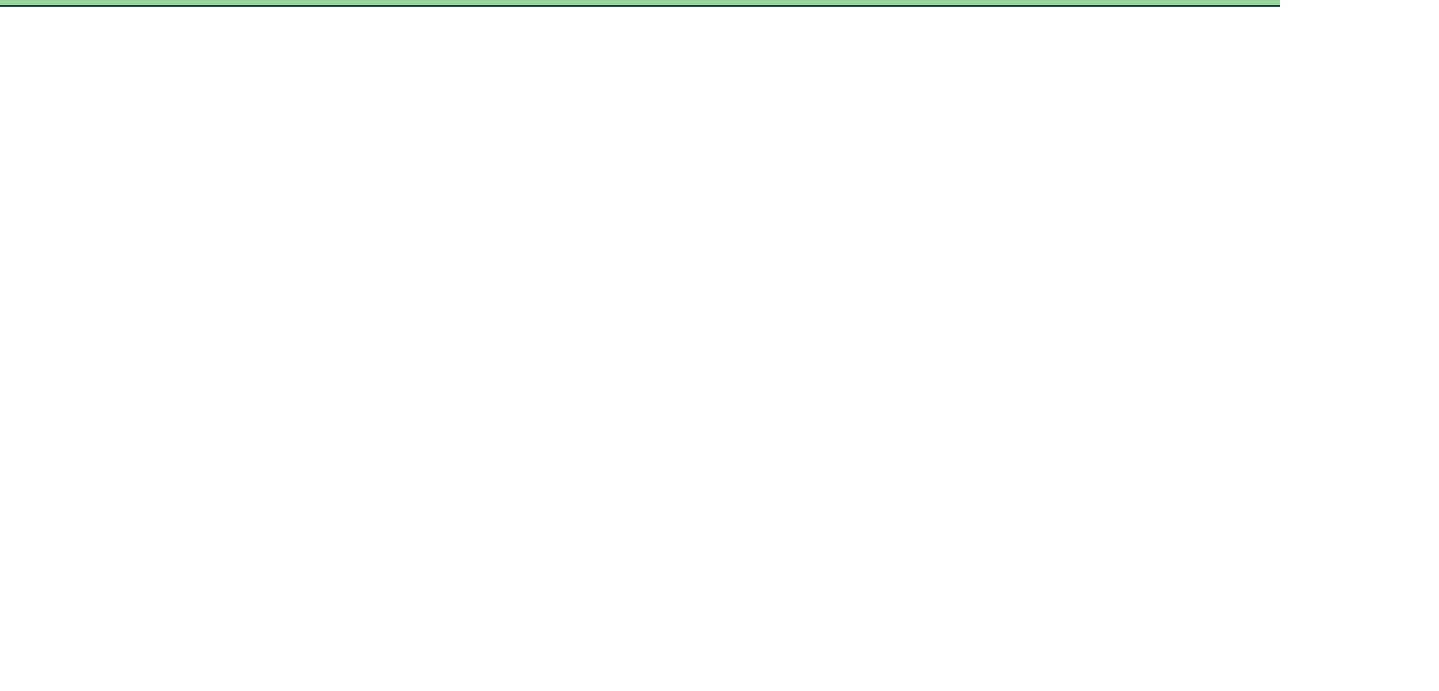
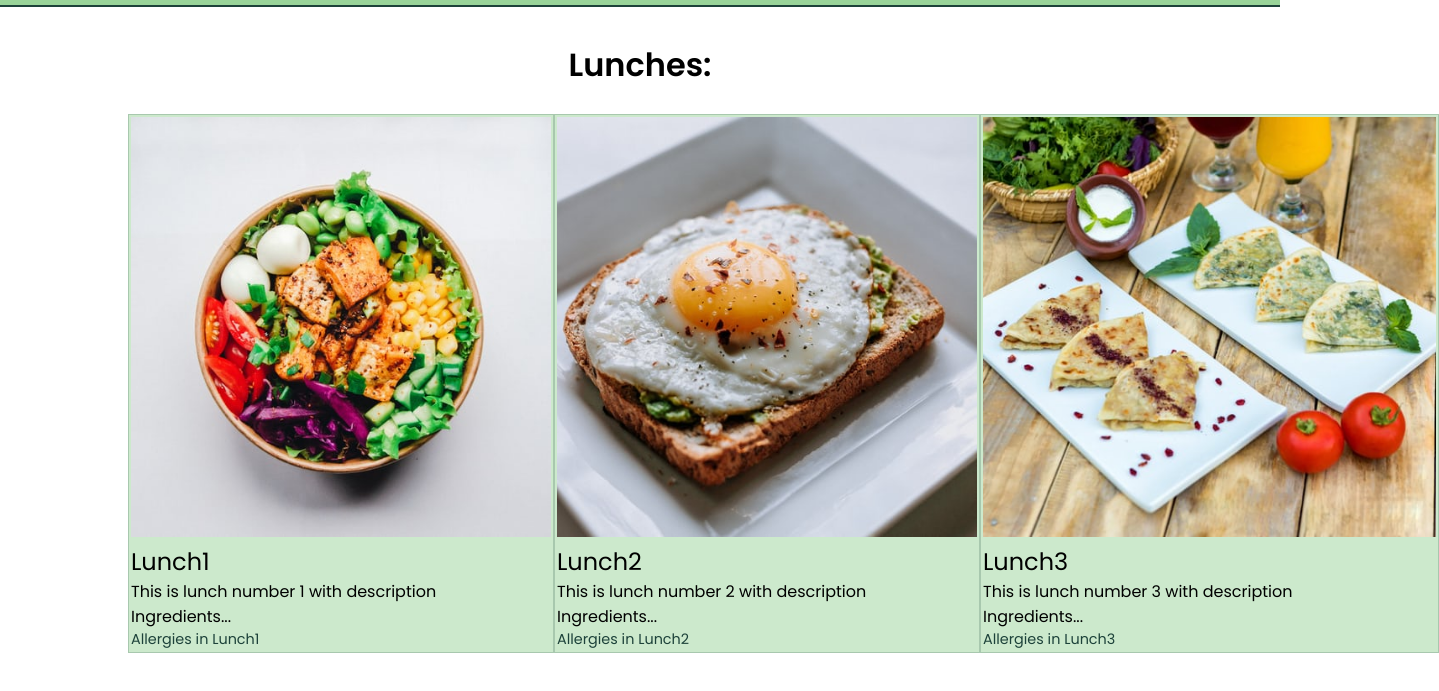
Before and after one commit to ole-kristian-rudjord/Restaurant, a plain HTML site: page index.html in a window 1280 px wide. Shown: the part 65-756 px from the top of the page, 1439 px wide, since content can reach past the window. Drawn offline with Linux system fonts and the light colour scheme.

Commit message:
Added Lunches

```diff
--- a/index.html
+++ b/index.html
@@ -18,5 +18,32 @@
       <li><a href="contact.html">Contact</a></li>
     </ul>
   </header>
+  <div class="Lunch-Div">
+    <h1>Lunches:</h1>
+    <div class="Lunch-Lunches" >
+      <div id="LunchNumber1" class="Lunches">
+        <img src="img/Lunch1.jpg" alt="Description of Lunch1">
+        <h2>Lunch1</h2>
+        <p>This is lunch number 1 with description</p>
+        <p>Ingredients...</p>
+        <p class="allergies">Allergies in Lunch1</p>
+      </div>
+      <div id="LunchNumber2" class="Lunches">
+        <img src="img/Lunch2.jpg" alt="Description of Lunch2">
+        <h2>Lunch2</h2>
+        <p>This is lunch number 2 with description</p>
+        <p>Ingredients...</p>
+        <p class="allergies">Allergies in Lunch2</p>
+      </div>
+      <div id="LunchNumber2" class="Lunches">
+        <img src="img/Lunch3.jpg" alt="Description of Lunch3">
+        <h2>Lunch3</h2>
+        <p>This is lunch number 3 with description</p>
+        <p>Ingredients...</p>
+        <p class="allergies">Allergies in Lunch3</p>
+      </div>
+    </div>
+
+  </div>
 </body>
 </html>
--- a/style.css
+++ b/style.css
@@ -5,6 +5,10 @@
   margin: 0;
   font-family: Poppins, sans-serif;
   font-weight: 400;
+}
+
+body {
+  padding-top: 80px;
 }
 
 .navbar {
@@ -16,6 +20,7 @@
   height: 70px;
   background-color: rgb(153, 212, 153);
   border-bottom: rgb(29, 66, 58) solid 2px;
+  top: 0;
 }
 
 #logo {
@@ -69,3 +74,31 @@
   border-bottom: rgb(29, 66, 58) solid 2px;
   background-color:rgba(29, 66, 58, 0.1);
 }
+
+
+.Lunch-Div h1{
+  font-size: 2rem;
+  font-weight: 600;
+  text-align: center;
+  padding-top: 2%;
+  padding-bottom: 2%;
+}
+.Lunch-Lunches {
+  display: flex;
+  justify-content: space-between;
+  align-items: center;
+  width: 80%;
+  margin: 0 auto;
+}
+.Lunches {
+  border: rgba(29, 66, 58, 0.2) solid 1px;
+  padding: 2px;
+  background-color: rgba(153, 212, 153, 0.5);
+}
+.allergies {
+  font-size: 0.9rem;
+  color: rgb(29, 66, 58);
+}
+.Lunch-Lunches img {
+  height: 420px;  /*bruk egentlig "width" men det siste bildet har en annen standard height*/
+}
```
Also changed, not shown: img/Lunch1.jpg (added), img/Lunch2.jpg (added), img/Lunch3.jpg (added).
